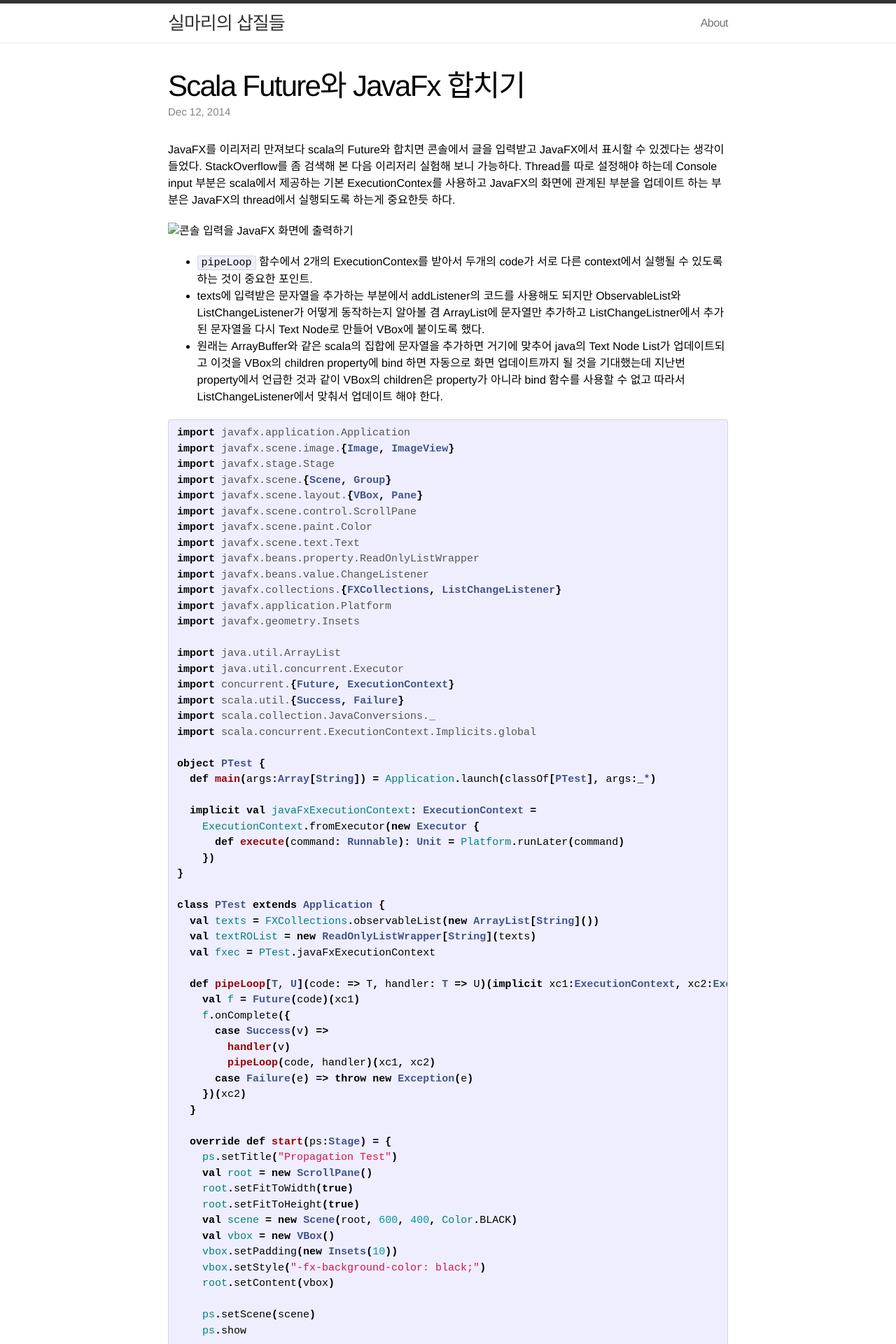
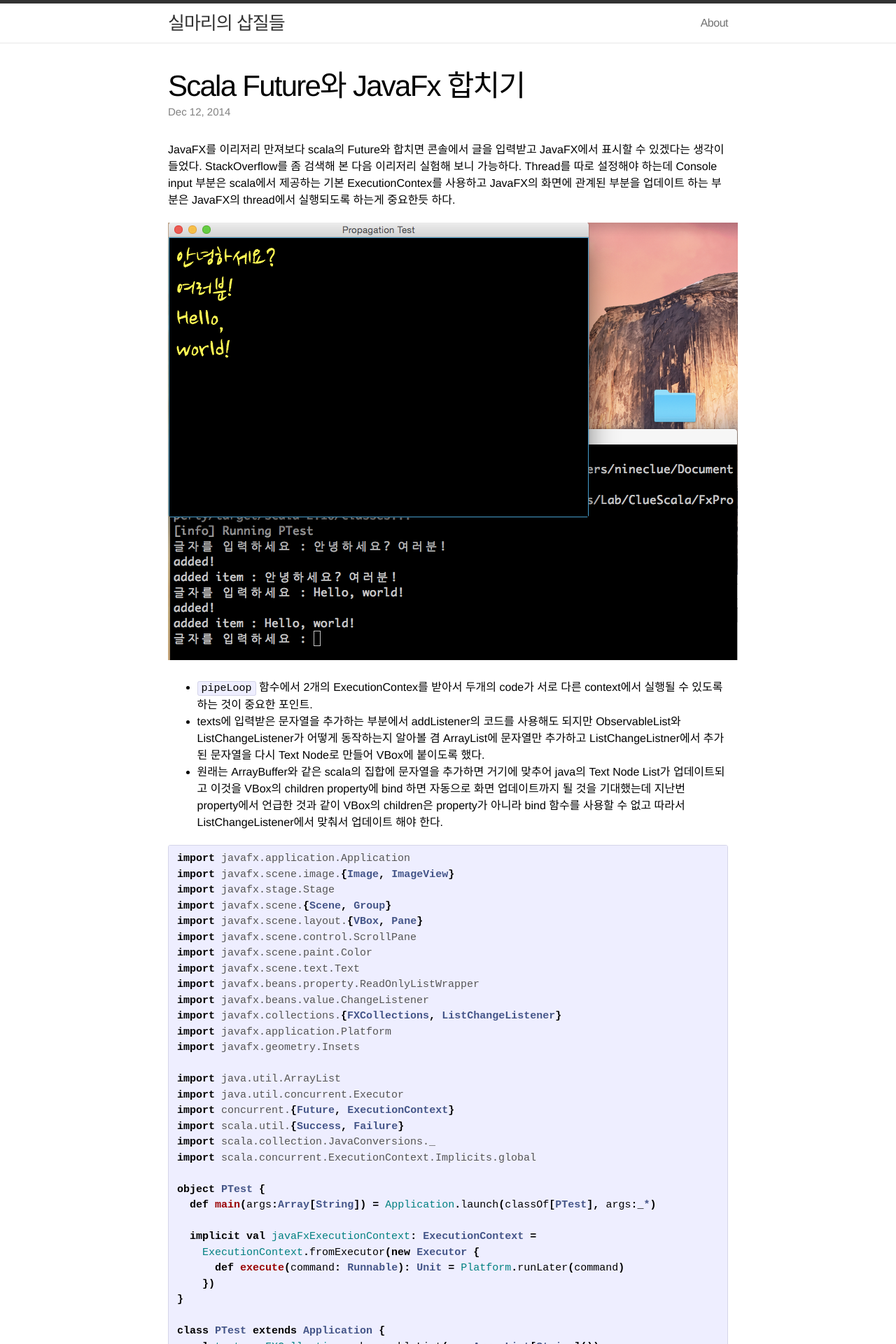
Before and after one commit to nineclue/nineclue.github.io, a Jekyll site: the page built from _posts/2014-12-12-scala-future-javafx.md, in a window 1280 px wide. Shown: the top 1920 px of the page at 70% size. Built offline with Jekyll 4.4.1, drawn with Linux system fonts in a browser that asks for light colours.

Commit message:
fix link error

```diff
--- a/_posts/2014-12-12-scala-future-javafx.md
+++ b/_posts/2014-12-12-scala-future-javafx.md
@@ -7,7 +7,7 @@ tags: scala
 
 JavaFX를 이리저리 만져보다 scala의 Future와 합치면 콘솔에서 글을 입력받고 JavaFX에서 표시할 수 있겠다는 생각이 들었다. StackOverflow를 좀 검색해 본 다음 이리저리 실험해 보니 가능하다. Thread를 따로 설정해야 하는데 Console input 부분은 scala에서 제공하는 기본 ExecutionContex를 사용하고 JavaFX의 화면에 관계된 부분을 업데이트 하는 부분은 JavaFX의 thread에서 실행되도록 하는게 중요한듯 하다.
 
-![콘솔 입력을 JavaFX 화면에 출력하기](assets/ConsoleInputJavaFx.png)
+![콘솔 입력을 JavaFX 화면에 출력하기]({{ site.url}}/assets/ConsoleInputJavaFx.png)
 
 * `pipeLoop` 함수에서 2개의 ExecutionContex를 받아서 두개의 code가 서로 다른 context에서 실행될 수 있도록 하는 것이 중요한 포인트.
 * texts에 입력받은 문자열을 추가하는 부분에서 addListener의 코드를 사용해도 되지만 ObservableList와 ListChangeListener가 어떻게 동작하는지 알아볼 겸 ArrayList에 문자열만 추가하고 ListChangeListner에서 추가된 문자열을 다시 Text Node로 만들어 VBox에 붙이도록 했다.
```
